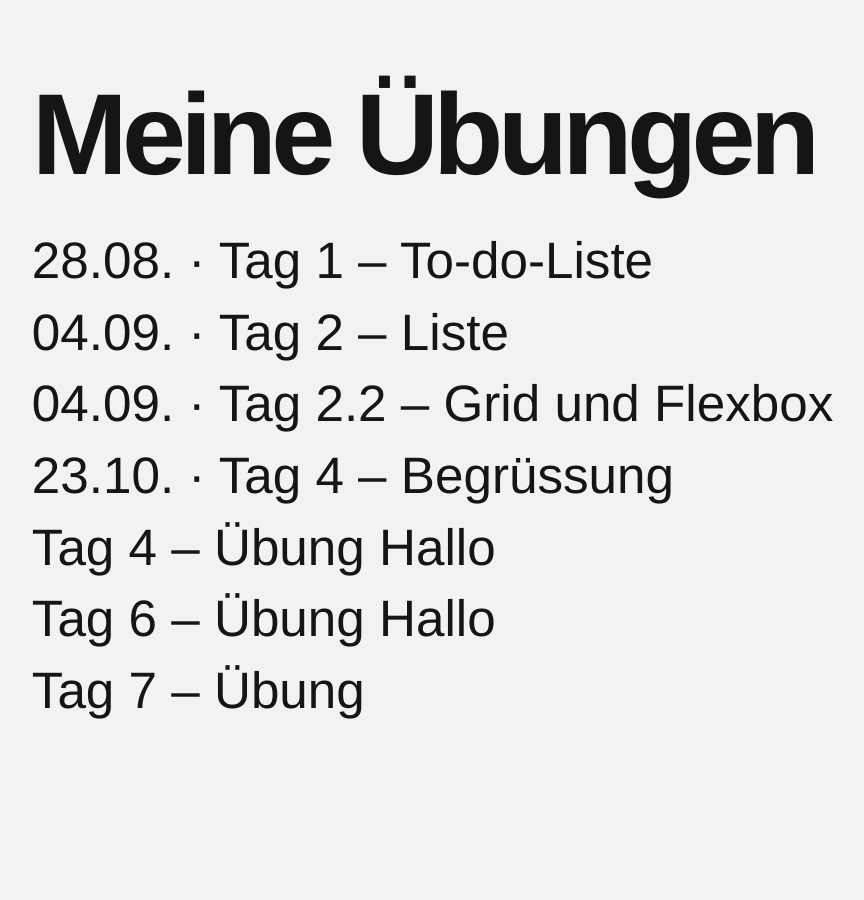
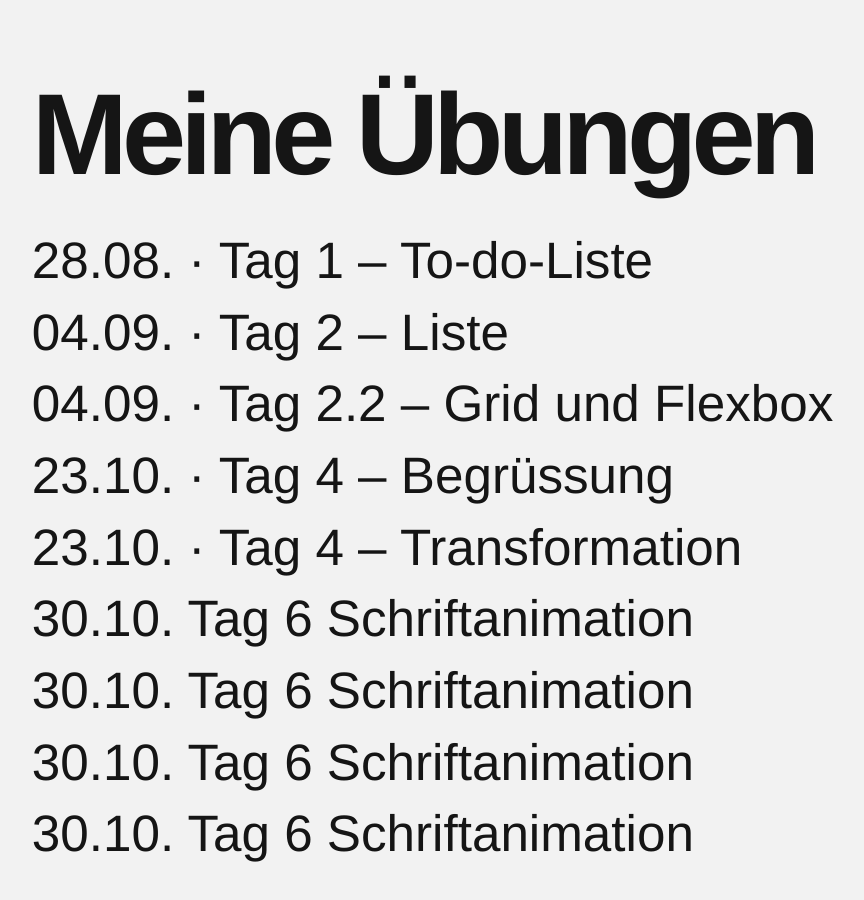
Before and after one commit to zeeyadesigns/sfgz_gridmodules26, a plain HTML site: page index.html in a window 1280 px wide. Shown: the whole page, without its empty margins (45-909 px from the left). Before the commit the page ends 811 px from the top, so only its background shows below. Drawn offline with Linux system fonts and the light colour scheme.

Commit message:
Clean Files

```diff
--- a/index.html
+++ b/index.html
@@ -13,8 +13,11 @@
     <a href="./Tag_2/Liste_1/uebung2.html">04.09. · Tag 2 – Liste</a>
     <a href="./Tag_3/zoom-galerie/index.html">04.09. · Tag 2.2 – Grid und Flexbox</a>
     <a href="./Tag_4/begruessung-git/uebunghallo.html">23.10. · Tag 4 – Begrüssung</a>
-    <a href="./Tag_4/index.html">Tag 4 – Übung Hallo</a>
-    <a href="./Tag_6/ueb6.hallo.html">Tag 6 – Übung Hallo</a>
-    <a href="./Tag_7/index.html">Tag 7 – Übung</a>
+    <a href="./Tag_4/index.html">23.10. · Tag 4 – Transformation</a>
+    <a href="./Tag_6/ueb6.hallo.html">30.10. Tag 6 Schriftanimation</a>
+    <a href="./Tag_7/index.html">30.10. Tag 6 Schriftanimation</a>
+    <a href="./Tag_7.2/index.html">30.10. Tag 6 Schriftanimation</a>
+    <a href="./Tag_7.3/index.html">30.10. Tag 6 Schriftanimation</a>
+
 </body>
 </html>
```
